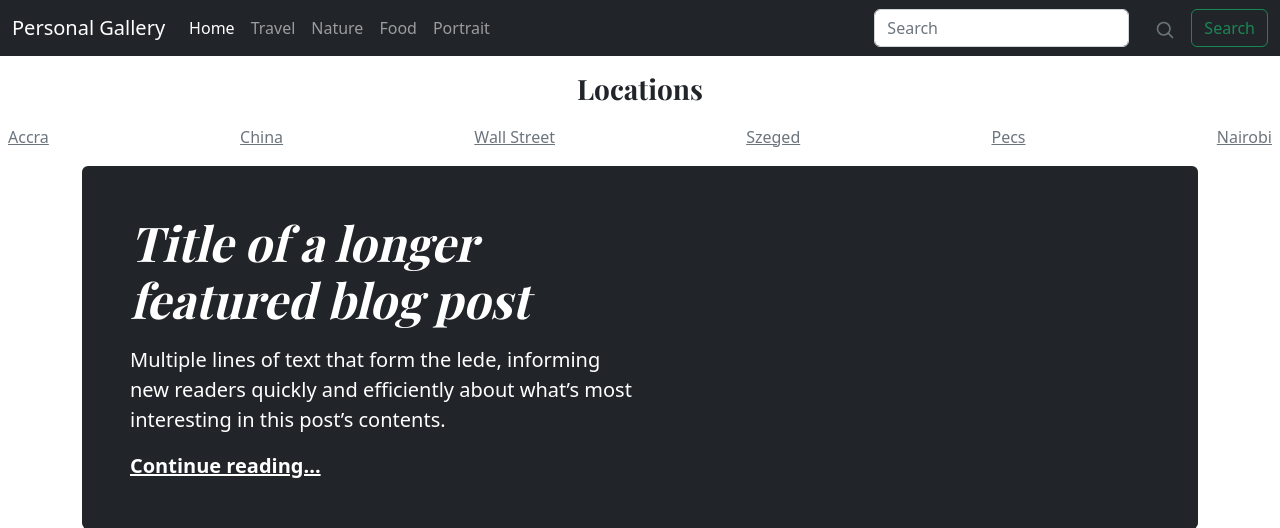
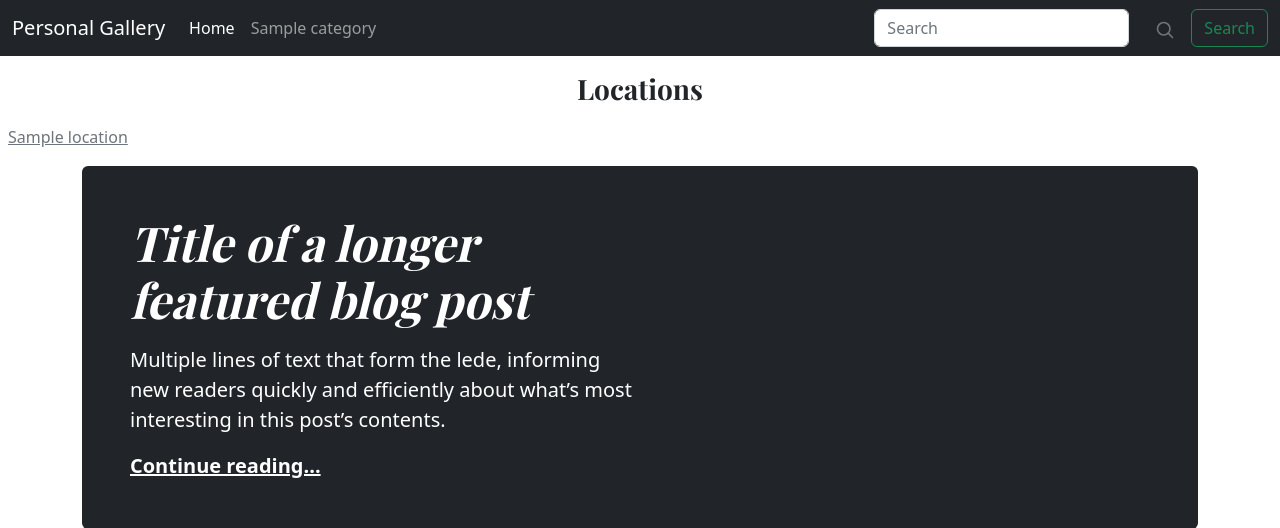
Before and after one commit to Flokots/personal-gallery, a Django app: page / in a window 1280 px wide. Shown: the top 528 px of the page. Run offline with Django 4.2, Linux system fonts and the light colour scheme; tables that the repository leaves empty hold one stand-in row (values such as "Sample post"); some libraries are stand-ins or nearby versions.

Commit message:
dynamically display categories, location in template

```diff
--- a/main/templates/navbar.html
+++ b/main/templates/navbar.html
@@ -75,18 +75,11 @@
                     <li class="nav-item">
                         <a class="nav-link active" aria-current="page" href="{% url 'home' %}">Home</a>
                     </li>
-                    <li class="nav-item">
-                        <a class="nav-link" aria-current="page" href="#">Travel</a>
-                    </li>
-                    <li class="nav-item">
-                        <a class="nav-link" aria-current="page" href="#">Nature</a>
-                    </li>
-                    <li class="nav-item">
-                        <a class="nav-link" aria-current="page" href="#">Food</a>
-                    </li>
-                    <li class="nav-item">
-                        <a class="nav-link" aria-current="page" href="#">Portrait</a>
-                    </li>
+                    {% for category in categories %}
+                        <li class="nav-item">
+                            <a class="nav-link" aria-current="page" href="#">{{category.title}}</a>
+                        </li>
+                    {% endfor %}
                 </ul>
                 <form class="d-flex" role="search">
                     <input class="form-control me-2" type="search" placeholder="Search" aria-label="Search">
@@ -109,12 +102,9 @@
     <h3 class="text-center">Locations</h3>
     <div class="nav-scroller py-1 mb-2">
         <nav class="nav d-flex justify-content-between">
-          <a class="p-2 link-secondary" href="#">Accra</a>
-          <a class="p-2 link-secondary" href="#">China</a>
-          <a class="p-2 link-secondary" href="#">Wall Street</a>
-          <a class="p-2 link-secondary" href="#">Szeged</a>
-          <a class="p-2 link-secondary" href="#">Pecs</a>
-          <a class="p-2 link-secondary" href="#">Nairobi</a>
+            {% for location in locations %}
+                <a class="p-2 link-secondary" href="#">{{location.name}}</a>
+            {% endfor %}
         </nav>
       </div>
     </div>
```
